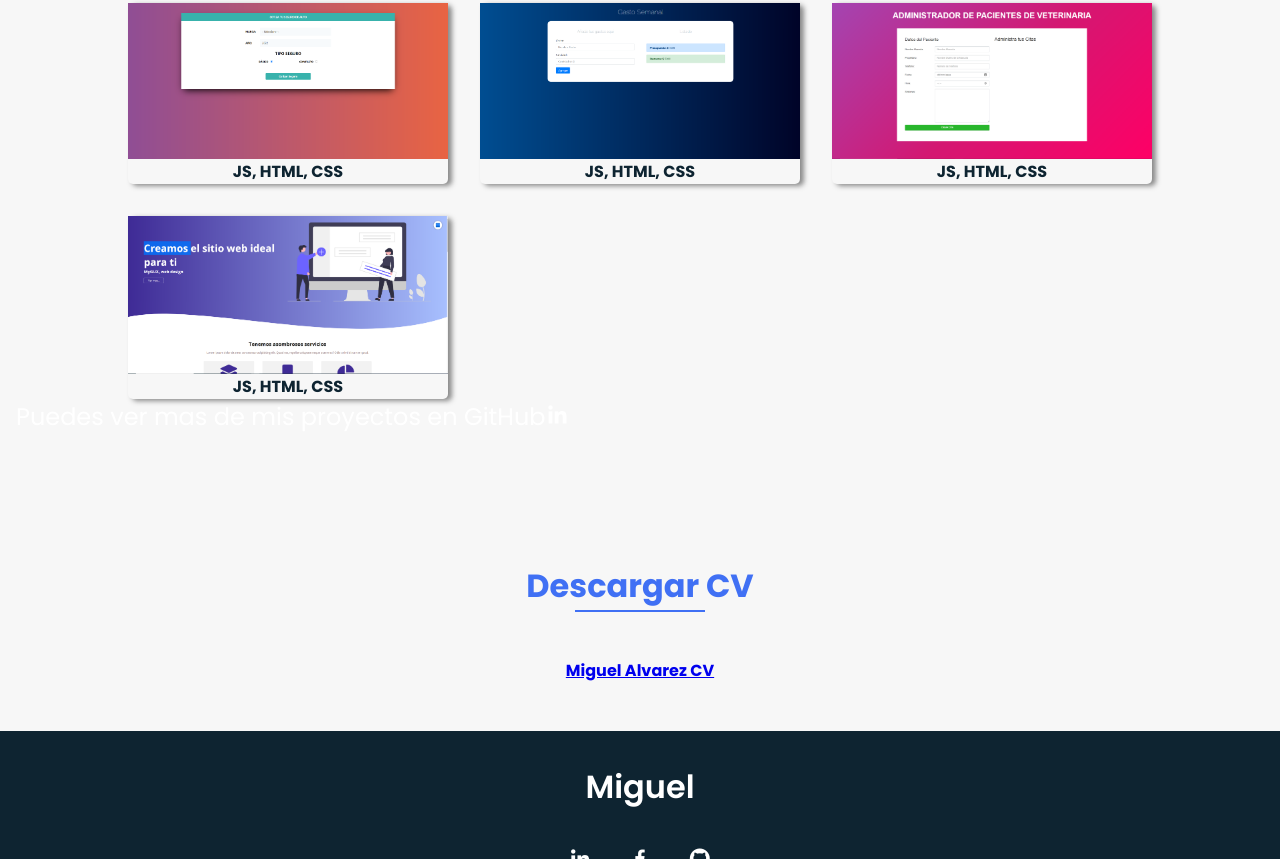
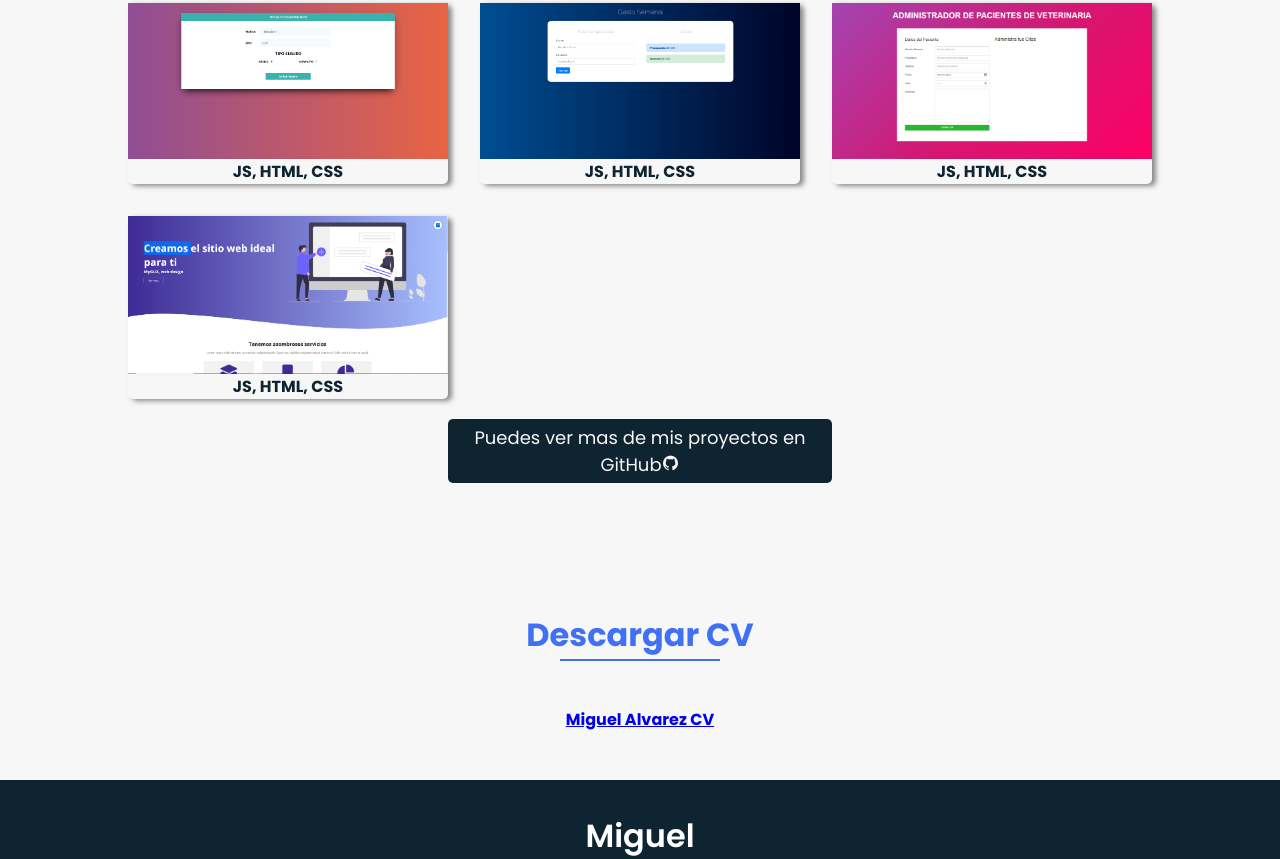
Before and after one commit to miguel-alvarez-utn2020/Mi-Portafolio, a plain HTML site: page index.html in a window 1280 px wide. Shown: the part 2868-3727 px from the top of the page. Drawn offline with nearby package versions, Linux system fonts and the light colour scheme.

Commit message:
update portafolio

```diff
--- a/assets/css/styles.css
+++ b/assets/css/styles.css
@@ -497,3 +497,19 @@ img{
   text-decoration: underline;
   font-weight: 700;
 }
+.enlace-git{
+  background-color:#0E2431;
+  display: block;
+  color:#F7F7F7;
+  text-align: center;
+  margin: 20px auto 0 auto;
+  padding: 5px;
+  font-size: 18px;
+  width: 30%;
+  border-radius: 5px;
+}
+.enlace-git:hover{
+   border: 1px solid #0E2431;
+   color: #0E2431;
+   background-color: #F7F7F7;
+}
--- a/index.html
+++ b/index.html
@@ -98,6 +98,20 @@
                                 <span class="skills__percentage">-</span>
                             </div>
                         </div>
+
+                        <div class="skills__data">
+                            <div class="skills__names">
+                                <i class='bx bxl-javascript skills__icon' ></i>
+                                <span class="skills__name">JAVASCRIPT</span>
+                            </div>
+                            <div class="skills__bar skills__js">
+
+                            </div>
+                            <div>
+                                <span class="skills__percentage">65%</span>
+                            </div>
+                        </div>
+
                         <div class="skills__data">
                             <div class="skills__names">
                                 <i class='bx bxl-angular skills__icon'></i>
@@ -134,18 +148,7 @@
                                 <span class="skills__percentage">85%</span>
                             </div>
                         </div>
-                        <div class="skills__data">
-                            <div class="skills__names">
-                                <i class='bx bxl-javascript skills__icon' ></i>
-                                <span class="skills__name">JAVASCRIPT</span>
-                            </div>
-                            <div class="skills__bar skills__js">
 
-                            </div>
-                            <div>
-                                <span class="skills__percentage">65%</span>
-                            </div>
-                        </div>
 
                     </div>
 
@@ -279,12 +282,12 @@
                     </div>
 
                 </div>
-                <a href="https://www.linkedin.com/in/miguel-alvarez-4a9265225/" class="footer__icon" target="_blank">Puedes ver mas de mis proyectos en GitHub<i class='bx bxl-linkedin'></i></a>
+                <a href="https://github.com/miguel-alvarez-utn2020?tab=repositories" class="footer__icon enlace-git " target="_blank">Puedes ver mas de mis proyectos en GitHub<i class='bx bxl-github' ></i></a>
             </section>
 
             <!--===== CONTACT =====-->
             <section class="contact section" id="contact">
-                <h2 class="section-title ">Descargar CV</h2>
+                <h2 class="section-title medium-line">Descargar CV</h2>
                 <a href="./assets/cv/Cv-migue-Alvarez.pdf" class="text-center" target="_blank">Miguel Alvarez CV</a>
 
             </section>
```
